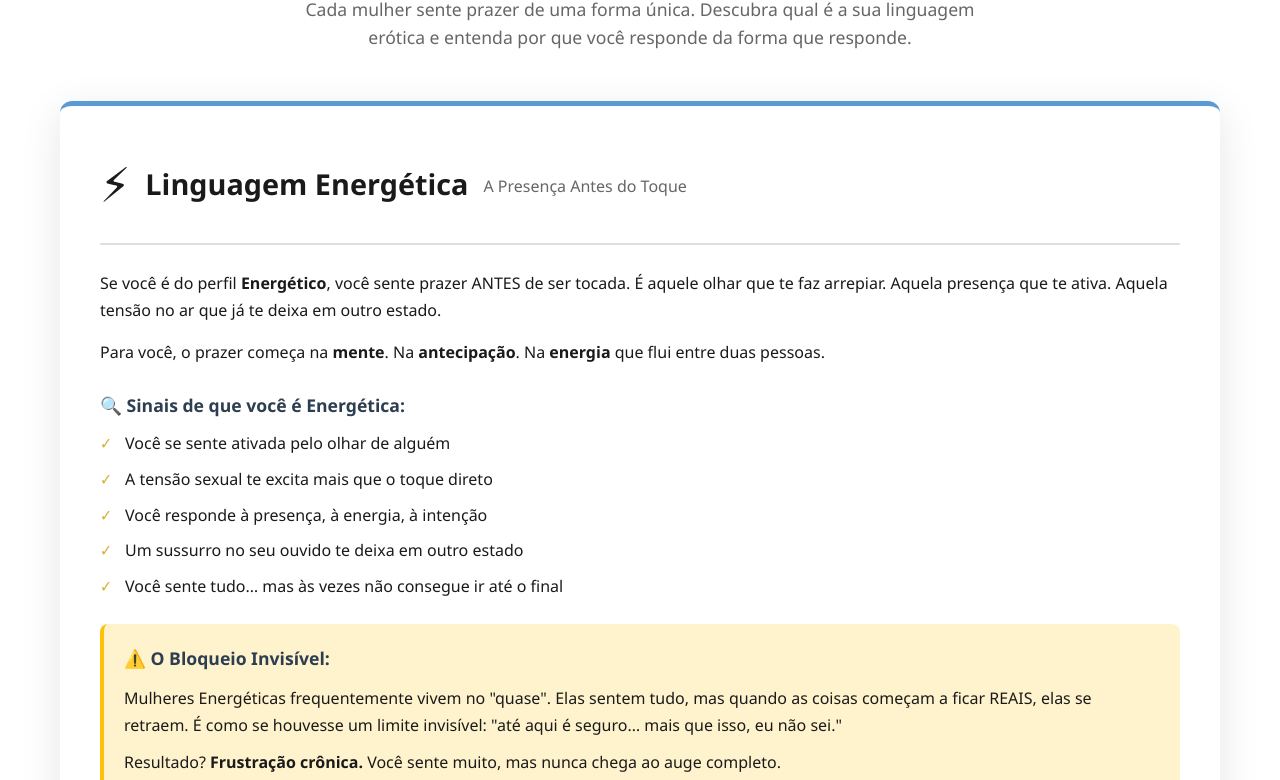
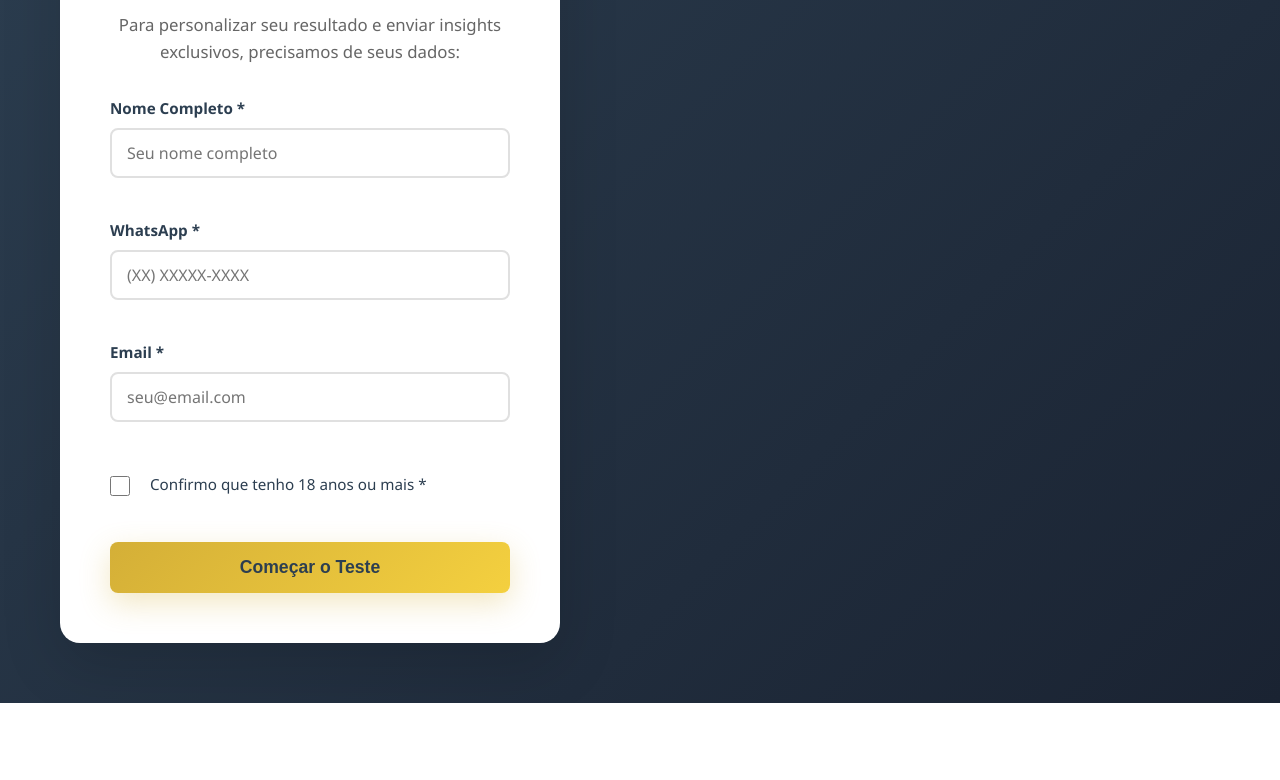
Before and after one commit to Siberiocruz/5-linguagens-eroticas, a website: page teste/index.html in a window 1280 px wide. Shown: the part 1432-2212 px from the top of the page. Drawn offline with Linux system fonts and the light colour scheme; files whose address does not match are found by name.

Commit message:
Adicionar formulário de captura antes do quiz

```diff
--- a/teste/index.html
+++ b/teste/index.html
@@ -79,6 +79,35 @@
                         <p>Desenvolvido por Sibério Cruz<br>Sexólogo | Psicanalista | Escritor</p>
                     </div>
                 </div>
+            </div>
+        </div>
+    </section>
+
+    <!-- FORMULÁRIO DE CAPTURA -->
+    <section id="capture-form-section" class="capture-form-section">
+        <div class="container">
+            <div class="capture-form-container">
+                <h2>Antes de Começar...</h2>
+                <p>Para personalizar seu resultado e enviar insights exclusivos, precisamos de seus dados:</p>
+                <form id="captureForm" class="capture-form">
+                    <div class="form-group">
+                        <label for="fullName">Nome Completo *</label>
+                        <input type="text" id="fullName" name="fullName" required placeholder="Seu nome completo">
+                    </div>
+                    <div class="form-group">
+                        <label for="whatsapp">WhatsApp *</label>
+                        <input type="tel" id="whatsapp" name="whatsapp" required placeholder="(XX) XXXXX-XXXX">
+                    </div>
+                    <div class="form-group">
+                        <label for="email">Email *</label>
+                        <input type="email" id="email" name="email" required placeholder="seu@email.com">
+                    </div>
+                    <div class="form-group checkbox">
+                        <input type="checkbox" id="ageConfirm" name="ageConfirm" required>
+                        <label for="ageConfirm">Confirmo que tenho 18 anos ou mais *</label>
+                    </div>
+                    <button type="submit" class="btn-start-quiz">Começar o Teste</button>
+                </form>
             </div>
         </div>
     </section>
@@ -312,8 +341,7 @@
     <main class="main-content" id="quiz-container" style="display: none;">
         <div class="container">
             <!-- QUIZ SECTION -->
-            <div id="quiz-section" class="quiz-section">
-                <div class="quiz-header">
+          <div id="quiz-container" class="quiz-container" style="display: none;">               <div class="quiz-header">
                     <div class="quiz-header-top">
                         <img src="logo.png" alt="Instituto Sibério Cruz" class="quiz-logo">
                         <h3>Quiz: As 5 Linguagens Eróticas</h3>
@@ -392,6 +420,33 @@
     </section>
 
     <!-- FOOTER -->
+    <script>
+        // Mostrar formulário e esconder quiz inicialmente
+        document.getElementById('capture-form-section').style.display = 'block';
+
+        // Ao enviar o formulário
+        document.getElementById('captureForm').addEventListener('submit', function(e) {
+            e.preventDefault();
+
+            // Obter dados
+            const fullName = document.getElementById('fullName').value;
+            const whatsapp = document.getElementById('whatsapp').value;
+            const email = document.getElementById('email').value;
+
+            // Salvar no localStorage
+            localStorage.setItem('quizUserName', fullName);
+            localStorage.setItem('quizUserWhatsapp', whatsapp);
+            localStorage.setItem('quizUserEmail', email);
+
+            // Esconder formulário e mostrar quiz
+            document.getElementById('capture-form-section').style.display = 'none';
+            document.getElementById('quiz-container').style.display = 'block';
+
+            // Scroll para o topo
+            window.scrollTo(0, 0);
+        });
+    </script>
+
     <footer class="footer">
         <div class="container">
             <div class="footer-content">
@@ -417,5 +472,5 @@
 
     <script src="quiz-data.js"></script>
     <script src="script.js"></script>
-</body>
+    </body>
 </html>
--- a/teste/styles.css
+++ b/teste/styles.css
@@ -1004,3 +1004,134 @@ body {
         font-size: 1.5rem;
     }
 }
+
+
+/* ============================================
+   FORMULÁRIO DE CAPTURA
+   ============================================ */
+.capture-form-section {
+    background: linear-gradient(135deg, var(--primary-color) 0%, #1a2332 100%);
+    padding: 60px 20px;
+    min-height: 100vh;
+    display: flex;
+    align-items: center;
+    justify-content: center;
+}
+
+.capture-form-container {
+    background: var(--bg-white);
+    border-radius: 20px;
+    padding: 50px;
+    max-width: 500px;
+    box-shadow: var(--shadow-lg);
+    text-align: center;
+}
+
+.capture-form-container h2 {
+    font-size: 2em;
+    color: var(--primary-color);
+    margin-bottom: 15px;
+    font-weight: 700;
+}
+
+.capture-form-container > p {
+    color: var(--text-light);
+    margin-bottom: 30px;
+    font-size: 1.05em;
+}
+
+.capture-form {
+    display: flex;
+    flex-direction: column;
+    gap: 20px;
+}
+
+.form-group {
+    display: flex;
+    flex-direction: column;
+    text-align: left;
+}
+
+.form-group label {
+    font-weight: 600;
+    color: var(--primary-color);
+    margin-bottom: 8px;
+    font-size: 0.95em;
+}
+
+.form-group input[type="text"],
+.form-group input[type="tel"],
+.form-group input[type="email"] {
+    padding: 12px 15px;
+    border: 2px solid var(--border-color);
+    border-radius: 8px;
+    font-size: 1em;
+    transition: all 0.3s ease;
+    font-family: inherit;
+}
+
+.form-group input[type="text"]:focus,
+.form-group input[type="tel"]:focus,
+.form-group input[type="email"]:focus {
+    outline: none;
+    border-color: var(--secondary-color);
+    box-shadow: 0 0 0 3px rgba(212, 175, 55, 0.1);
+}
+
+.form-group.checkbox {
+    flex-direction: row;
+    align-items: center;
+    gap: 10px;
+    margin-top: 10px;
+}
+
+.form-group.checkbox input[type="checkbox"] {
+    width: 20px;
+    height: 20px;
+    cursor: pointer;
+    accent-color: var(--secondary-color);
+}
+
+.form-group.checkbox label {
+    margin-bottom: 0;
+    cursor: pointer;
+    font-weight: 500;
+    font-size: 0.95em;
+}
+
+.btn-start-quiz {
+    background: linear-gradient(135deg, var(--secondary-color) 0%, #f4d03f 100%);
+    color: var(--primary-color);
+    padding: 15px 30px;
+    border: none;
+    border-radius: 8px;
+    font-size: 1.1em;
+    font-weight: 700;
+    cursor: pointer;
+    transition: all 0.3s ease;
+    margin-top: 10px;
+    box-shadow: 0 10px 30px rgba(212, 175, 55, 0.3);
+}
+
+.btn-start-quiz:hover {
+    transform: translateY(-3px);
+    box-shadow: 0 15px 40px rgba(212, 175, 55, 0.4);
+}
+
+.btn-start-quiz:active {
+    transform: translateY(-1px);
+}
+
+@media (max-width: 600px) {
+    .capture-form-container {
+        padding: 30px 20px;
+    }
+
+    .capture-form-container h2 {
+        font-size: 1.5em;
+    }
+
+    .capture-form-container > p {
+        font-size: 0.95em;
+    }
+}
```
